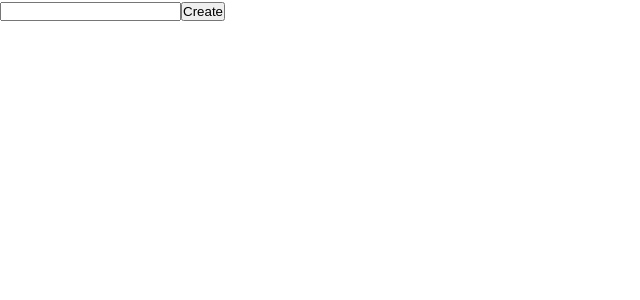
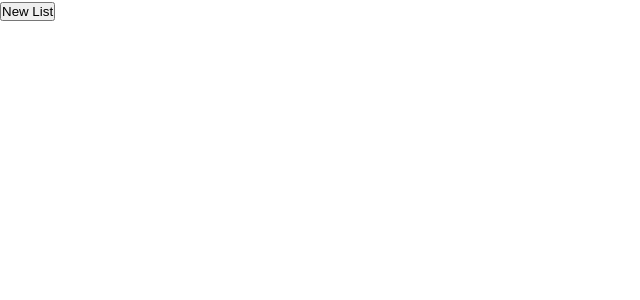
Before and after one commit to aelt95/todo-app, a React (Create React App) app in the folder todo-app/: page / in a window 1280 px wide. Shown: the top 300 px of the page, without its empty margins (0-640 px from the left). Built offline with nearby package versions, Linux system fonts and the light colour scheme.

Commit message:
add new list component

```diff
--- a/todo-app/src/App.js
+++ b/todo-app/src/App.js
@@ -1,4 +1,4 @@
-import TodoLists from "./components/TodoList";
+import TodoLists from "./components/TodoLists";
 
 function App() {
   return (
--- a/todo-app/src/components/TodoList.js
+++ b/todo-app/src/components/TodoList.js
@@ -20,10 +20,11 @@ const TodoList = () => {
   const addTodoHandler = (e) => {
     e.preventDefault();
     setListTodo([...listTodo, todoItem]);
+    setTodoItem("");
   };
 
   return (
-    <div>
+    <>
       {!hasListName ? (
         <form onSubmit={listNameHandler}>
           <Input
@@ -56,7 +57,7 @@ const TodoList = () => {
           })}
         </div>
       )}
-    </div>
+    </>
   );
 };
 
--- a/todo-app/src/components/TodoLists.js
+++ b/todo-app/src/components/TodoLists.js
@@ -1,9 +1,25 @@
 import { useState } from "react";
-import ListItem from "./ListItem/ListItem";
 import TodoList from "./TodoList";
 
 const TodoLists = () => {
-  return <TodoList />;
+  const [todoListStore, setTodoListStore] = useState([]);
+
+  const newListHandler = () => {
+    return setTodoListStore([...todoListStore, 1]);
+  };
+
+  return (
+    <>
+      <button onClick={newListHandler}>New List</button>
+      {todoListStore.map((list, index) => {
+        return (
+          <div key={index}>
+            <TodoList />
+          </div>
+        );
+      })}
+    </>
+  );
 };
 
 export default TodoLists;
```
